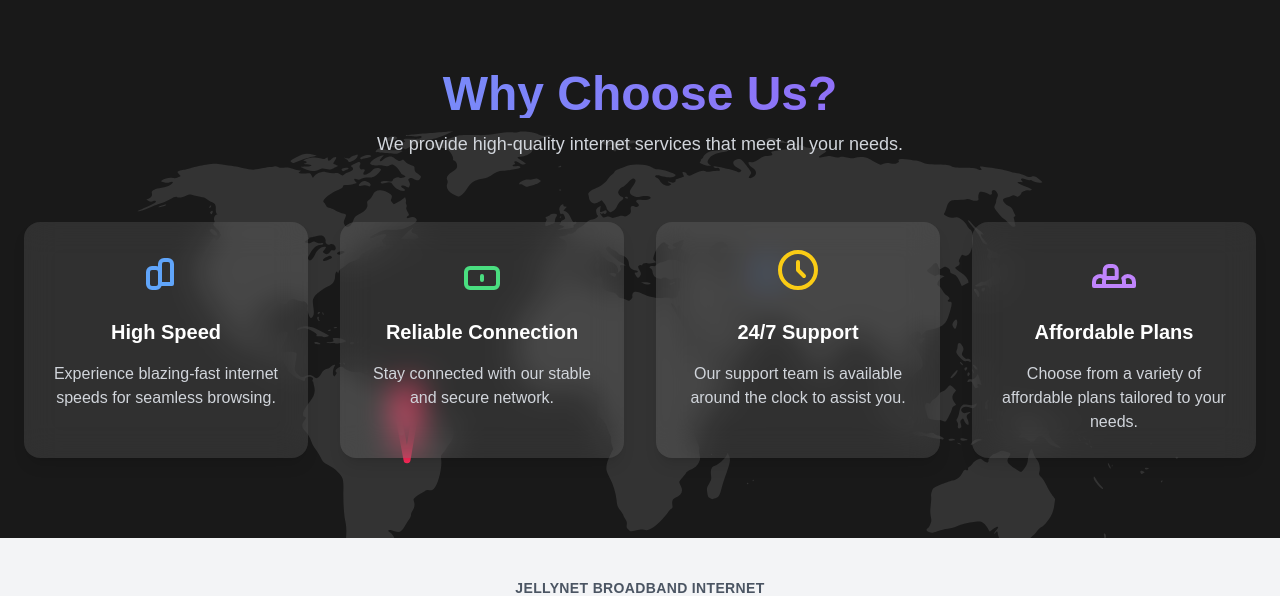
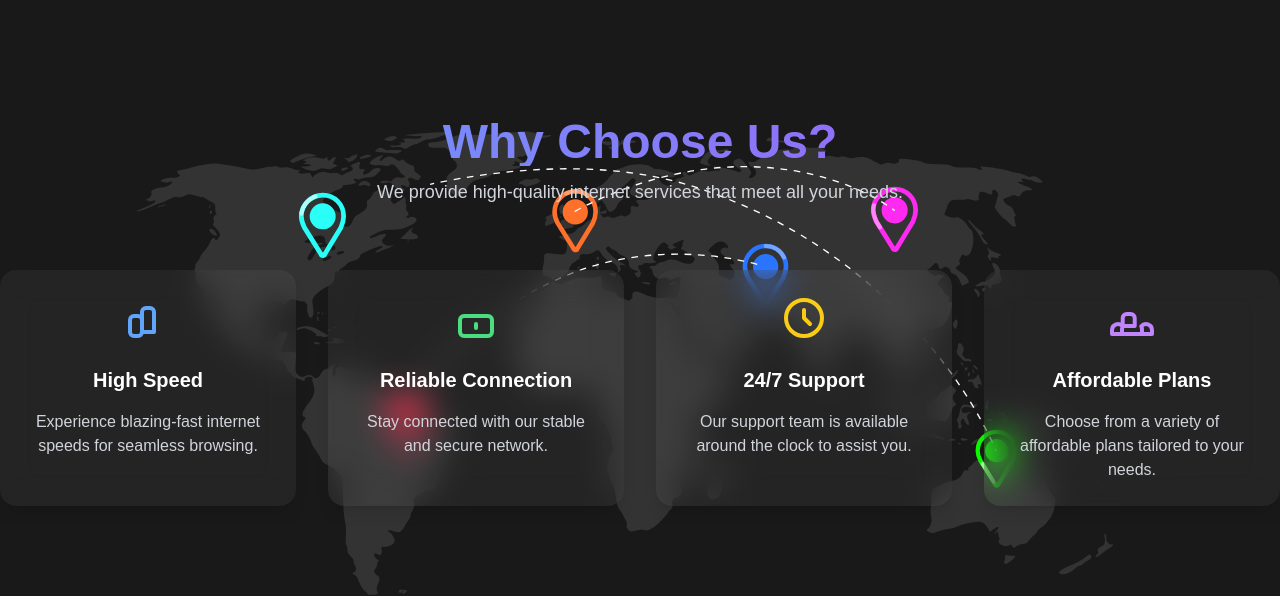
Before and after one commit to mdabdulkyum1/isp, a Next.js app: page / in a window 1280 px wide. Shown: the part 578-1174 px from the top of the page. Built offline with nearby package versions, Linux system fonts and the light colour scheme.

Commit message:
postioning of lotty files as a background image to use player

```diff
--- a/src/app/components/Global/Global.jsx
+++ b/src/app/components/Global/Global.jsx
@@ -91,18 +91,19 @@ const Global = () => {
     ];
 
     return (
-    <section className="py-20 bg-gray-900 relative overflow-hidden">
+        <section className="md:py-32 bg-gray-900 relative overflow-hidden ">
             {/* Lottie Animation Background */}
-      <div className="absolute inset-0 z-0">
+            <div className="absolute inset-0 z-0 ">
                 <Player
                     autoplay
                     loop
                     src={earth}
                     style={{ width: "100%", height: "100%" }}
+                    speed={0.4}
                 />
             </div>
 
-      <div className="max-w-7xl mx-auto px-6 relative z-10">
+            <div className=" container mx-auto relative z-10 ">
                 {/* Header Section */}
                 <div className="text-center mb-16">
                     <h2 className="text-5xl font-extrabold bg-gradient-to-r from-blue-400 to-purple-500 bg-clip-text text-transparent">
@@ -118,7 +119,7 @@ const Global = () => {
                     {features.map((feature) => (
                         <div
                             key={feature.id}
-              className="bg-white/10 backdrop-blur-lg border border-none border-white/20 rounded-2xl shadow-lg p-6 text-center transition transform hover:scale-105 hover:shadow-2xl"
+                            className="bg-white/5 backdrop-blur-lg border border-none border-white/5 rounded-2xl shadow-lg p-6 text-center transition transform hover:scale-105 hover:shadow-2xl"
                         >
                             {/* Icon */}
                             <div className="flex justify-center mb-6">{feature.icon}</div>
```
Lines whose indentation alone changed are shown as unchanged.
